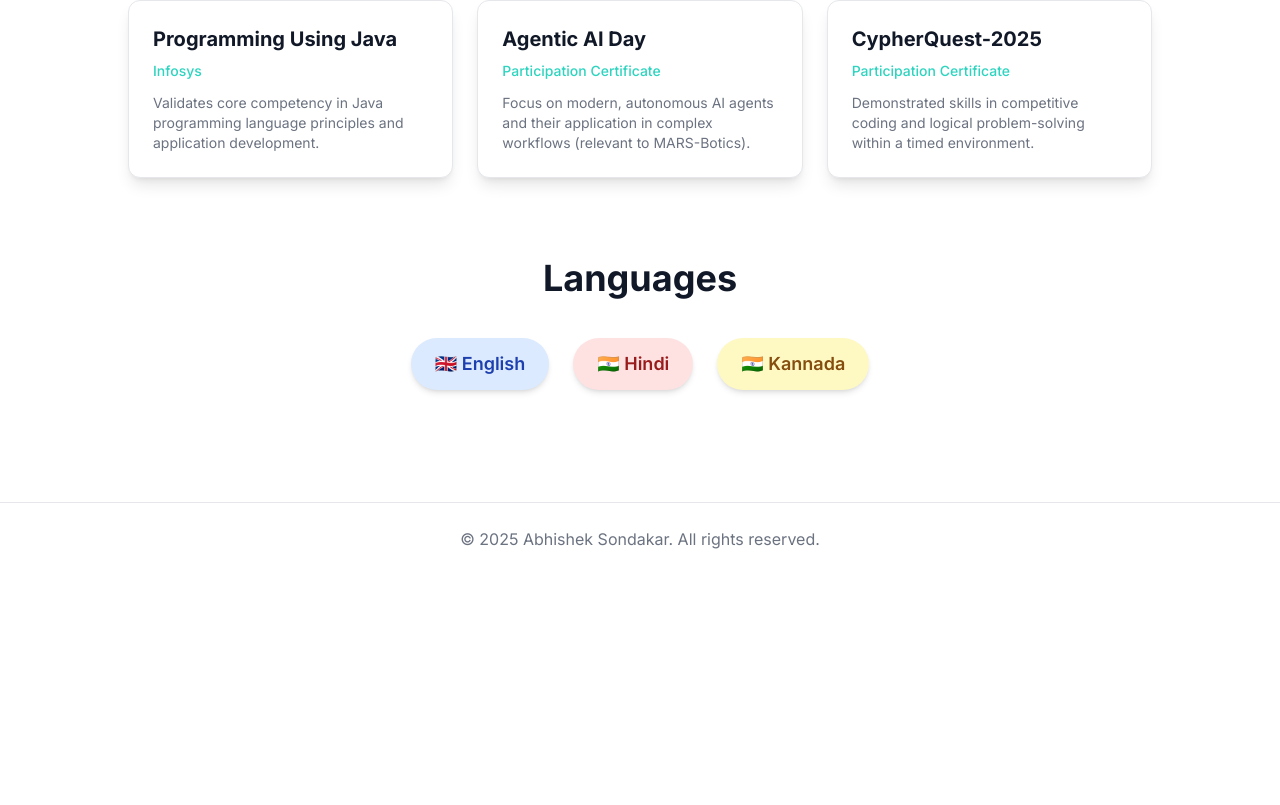
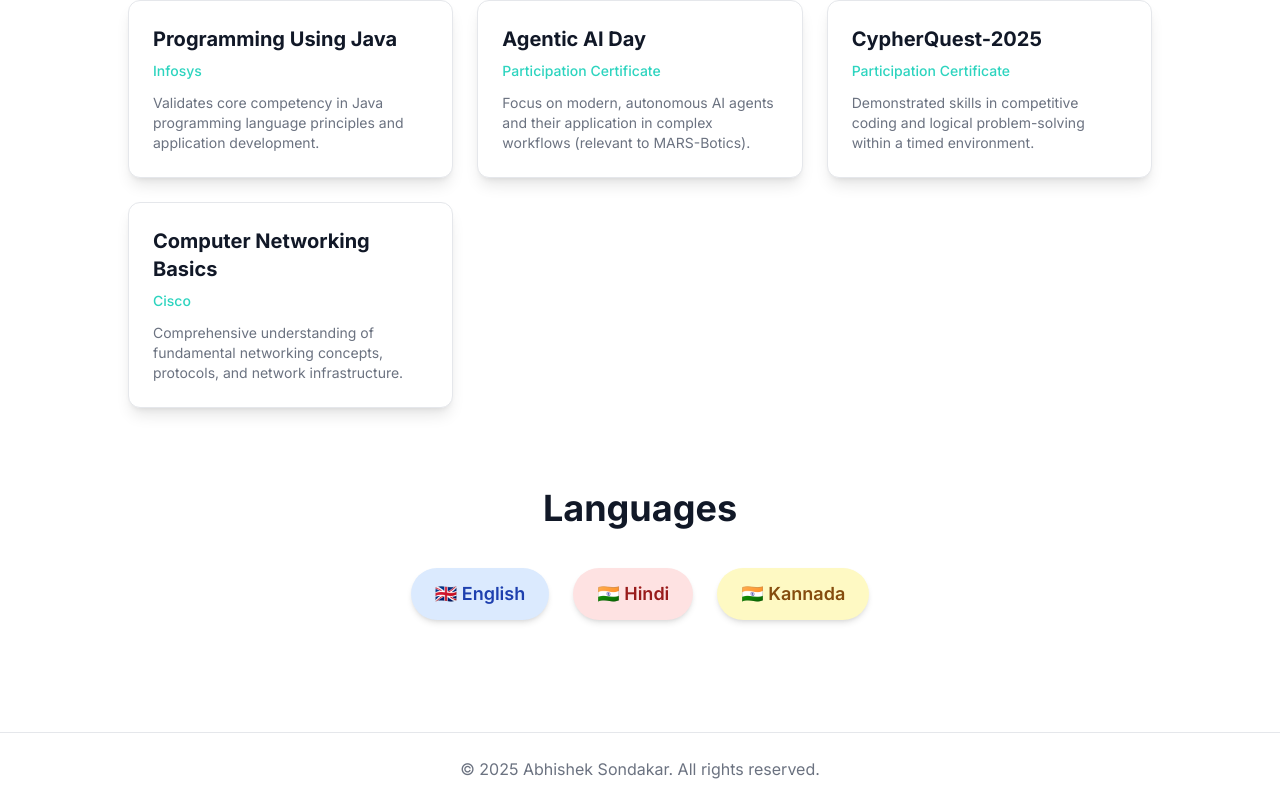
Before and after one commit to AbhiSondakar/abhi-sondakar, a React (Vite) app: page /education in a window 1280 px wide. Shown: the part 1028-1833 px from the top of the page. Before the commit the page ends 1603 px from the top, so only its background shows below. Built offline with nearby package versions, Linux system fonts and the light colour scheme.

Commit message:
Add files via upload

```diff
--- a/src/data/links.js
+++ b/src/data/links.js
@@ -14,7 +14,8 @@ export const links = {
   certificates: {
     javaProgramming: "https://drive.google.com/file/d/1t6j3-7uW_V1T6Q5UZ5bVA7-N5v9NBRct/view?usp=sharing",
     agenticAI: "https://drive.google.com/file/d/1Rn4O6Q7FPkdvF6sOrFMUz5S16OLl1gXu/view?usp=sharing",
-    cypherQuest: "https://drive.google.com/file/d/14Xk_D8jMsystGOyn4wrP1EK2hGwzGwyw/view?usp=sharing"
+    cypherQuest: "https://drive.google.com/file/d/14Xk_D8jMsystGOyn4wrP1EK2hGwzGwyw/view?usp=sharing",
+    networkingBasics: "https://drive.google.com/file/d/1852RJ_XNHQsE2HYyRlI1vM1feHRaYc1A/view?usp=drive_link"
   },
 
   // Project links
--- a/src/pages/Education.jsx
+++ b/src/pages/Education.jsx
@@ -117,6 +117,22 @@ const Education = () => {
               </p>
             </div>
           </a>
+
+          <a
+            href={links.certificates.networkingBasics}
+            target="_blank"
+            rel="noopener noreferrer"
+            className="block reveal-on-scroll"
+            style={{ transitionDelay: '450ms' }}
+          >
+            <div className="bg-white dark:bg-gray-800 p-6 rounded-xl shadow-lg border border-gray-200 dark:border-gray-700 hover:shadow-primary-accent/30 transition-shadow duration-300 h-full">
+              <h4 className="text-xl font-bold text-gray-900 dark:text-white mb-2">Computer Networking Basics</h4>
+              <p className="text-primary-accent text-sm font-medium mb-3">Cisco</p>
+              <p className="text-gray-500 dark:text-gray-400 text-sm">
+                Comprehensive understanding of fundamental networking concepts, protocols, and network infrastructure.
+              </p>
+            </div>
+          </a>
         </div>
       </section>
 
```
